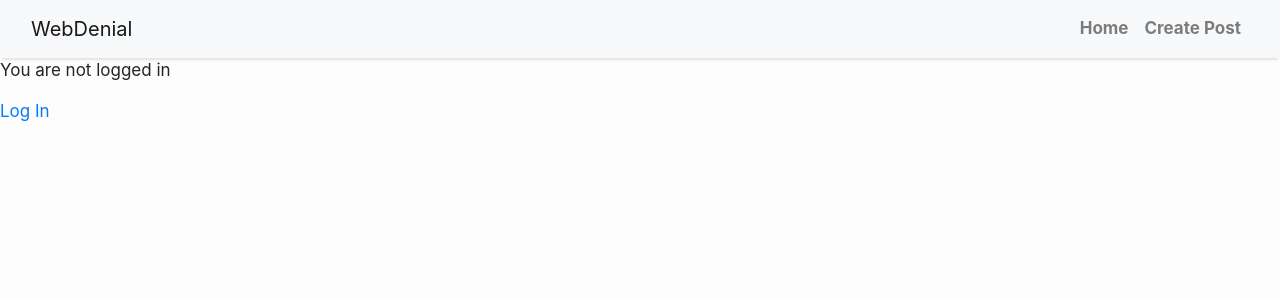
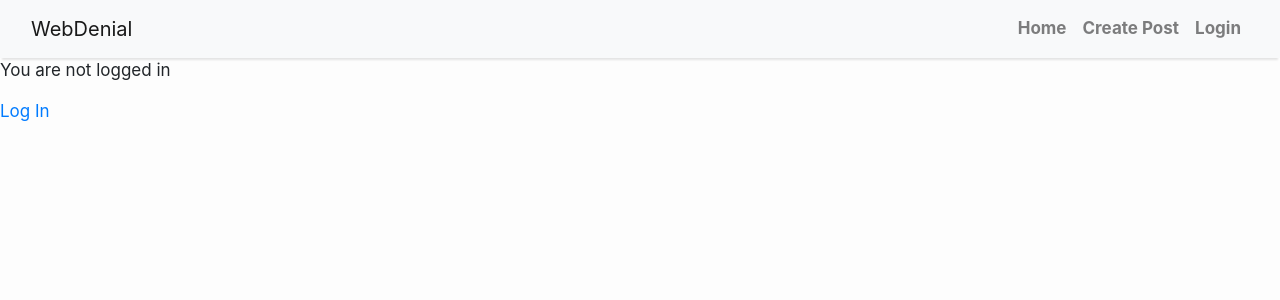
Before and after one commit to Timmythetim/WebDenial-Cpts_428-SecurityBandits, a Django app: page / in a window 1280 px wide. Shown: the top 300 px of the page. Run offline with Django 4.2, Linux system fonts and the light colour scheme; some libraries are stand-ins or nearby versions.

Commit message:
navbar for login/logout

```diff
--- a/WebDenial/WebDenial/templates/base.html
+++ b/WebDenial/WebDenial/templates/base.html
@@ -9,7 +9,7 @@
     </head>
 
     <body>
-        <style>
+      <style>
             body {
             font-size: 17px;
             background-color: #fdfdfd;
@@ -31,26 +31,6 @@
         }
     </style>
 
-        <!-- Navigation -->
-        <nav class="navbar navbar-expand-lg navbar-light bg-light shadow" id="mainNav">
-            <div class="container-fluid">
-                <a class="navbar-brand" href="{% url 'home' %}">WebDenial</a>
-                <button class="navbar-toggler navbar-toggler-right" type="button" data-toggle="collapse" data-target="#navbarResponsive"
-                    aria-controls="navbarResponsive" aria-expanded="false" aria-label="Toggle navigation">
-                    <span class="navbar-toggler-icon"></span>
-                </button>
-                <div class="collapse navbar-collapse" id="navbarResponsive">
-                    <ul class="navbar-nav ml-auto">
-                        <li class="nav-item text-black">
-                            <a class="nav-link text-black font-weight-bold" href="#">Home</a>
-                        </li>
-                        <li class="nav-item text-black">
-                            <a class="nav-link text-black font-weight-bold" href="#">Create Post</a>
-                        </li>
-                    </ul>
-                </div>
-            </div>
-        </nav>
         {% block content %}
         <!-- Content Goes here -->
         {% endblock content %}
--- a/WebDenial/WebDenial/templates/home.html
+++ b/WebDenial/WebDenial/templates/home.html
@@ -4,9 +4,59 @@
 
 {% block content %}
 {% if user.is_authenticated %}
+{% block NavLogin %}
+<!-- Navigation -->
+<nav class="navbar navbar-expand-lg navbar-light bg-light shadow" id="mainNav">
+    <div class="container-fluid">
+        <a class="navbar-brand" href="{% url 'home' %}">WebDenial</a>
+        <button class="navbar-toggler navbar-toggler-right" type="button" data-toggle="collapse" data-target="#navbarResponsive"
+            aria-controls="navbarResponsive" aria-expanded="false" aria-label="Toggle navigation">
+            <span class="navbar-toggler-icon"></span>
+        </button>
+        <div class="collapse navbar-collapse" id="navbarResponsive">
+            <ul class="navbar-nav ml-auto">
+                <li class="nav-item text-black">
+                    <a class="nav-link text-black font-weight-bold" href="#">Home</a>
+                </li>
+                <li class="nav-item text-black">
+                    <a class="nav-link text-black font-weight-bold" href="#">Create Post</a>
+                </li>
+                <li class="nav-item text-black">
+                  <a class="nav-link text-black font-weight-bold" href="http://localhost:8000/logout">Logout</a>
+              </li>
+            </ul>
+        </div>
+    </div>
+</nav>
+{% endblock NavLogin %}
   Hi {{ user.username }}!
   <p><a href="http://localhost:8000/logout">Log Out</a></p>
 {% else %}
+      {% block navbar %}
+        <!-- Navigation -->
+        <nav class="navbar navbar-expand-lg navbar-light bg-light shadow" id="mainNav">
+            <div class="container-fluid">
+                <a class="navbar-brand" href="{% url 'home' %}">WebDenial</a>
+                <button class="navbar-toggler navbar-toggler-right" type="button" data-toggle="collapse" data-target="#navbarResponsive"
+                    aria-controls="navbarResponsive" aria-expanded="false" aria-label="Toggle navigation">
+                    <span class="navbar-toggler-icon"></span>
+                </button>
+                <div class="collapse navbar-collapse" id="navbarResponsive">
+                    <ul class="navbar-nav ml-auto">
+                        <li class="nav-item text-black">
+                            <a class="nav-link text-black font-weight-bold" href="#">Home</a>
+                        </li>
+                        <li class="nav-item text-black">
+                            <a class="nav-link text-black font-weight-bold" href="#">Create Post</a>
+                        </li>
+                        <li class="nav-item text-black">
+                          <a class="nav-link text-black font-weight-bold" href="http://localhost:8000/login">Login</a>
+                      </li>
+                    </ul>
+                </div>
+            </div>
+        </nav>
+        {% endblock navbar %}
   <p>You are not logged in</p>
   <a href="http://localhost:8000/login">Log In</a>
 {% endif %}
```
Also changed, not shown: WebDenial/db.sqlite3.
